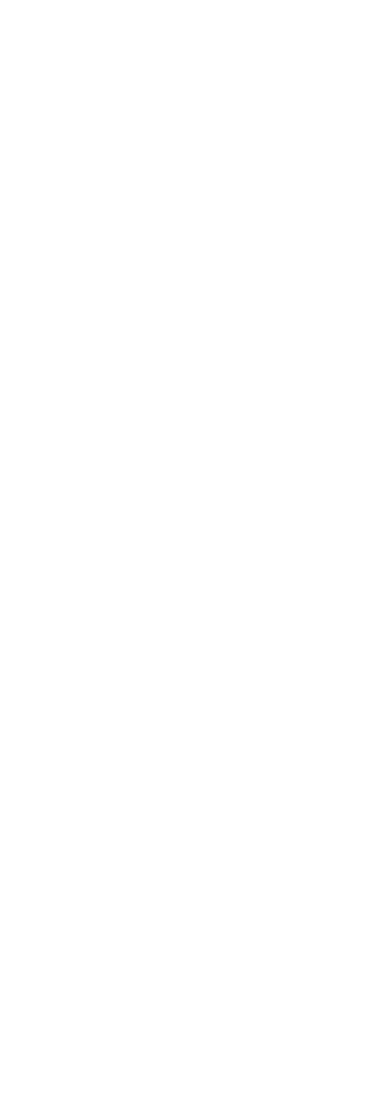
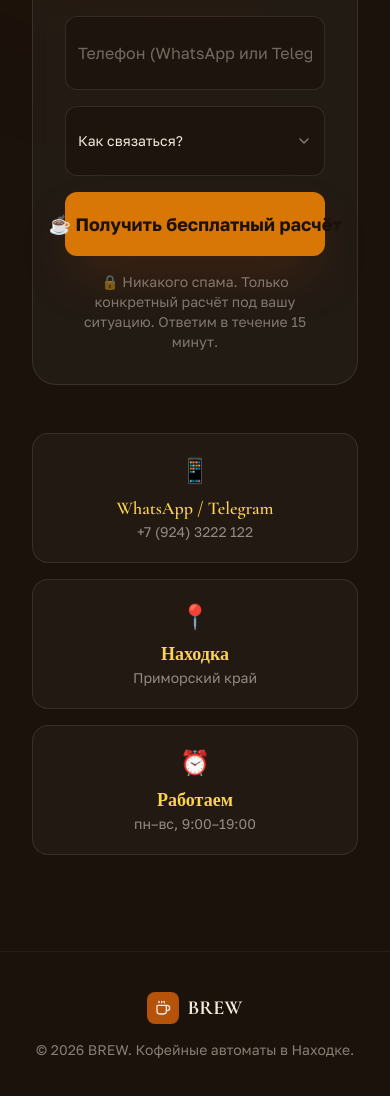
Before and after one commit to pr-poehali-dev/vending-site-creation, a React (Vite) app: page / in a window 390 px wide. Shown: the part 8450-9546 px from the top of the page. Before the commit the page ends 7837 px from the top, so only its background shows below. Built offline with nearby package versions, Linux system fonts and the light colour scheme.

Commit message:
feat: add FAQ accordion & CTA form

```diff
--- a/src/pages/Index.tsx
+++ b/src/pages/Index.tsx
@@ -6,6 +6,14 @@ import {
   AccordionItem,
   AccordionTrigger,
 } from '@/components/ui/accordion';
+import { Input } from '@/components/ui/input';
+import {
+  Select,
+  SelectContent,
+  SelectItem,
+  SelectTrigger,
+  SelectValue,
+} from '@/components/ui/select';
 
 const COFFEE_IMG =
   'https://cdn.poehali.dev/projects/0a06cd5a-f821-4e9a-b05a-5446779b85b3/files/b2af9712-1ded-4dc6-ac6c-8b9ceb3d7d6c.jpg';
@@ -332,6 +340,81 @@ const Index = () => {
           </Accordion>
         </div>
       </section>
+
+      {/* БЛОК 6 — ФИНАЛЬНЫЙ CTA + ФОРМА */}
+      <section className="relative overflow-hidden border-t border-white/5 py-24">
+        <div className="absolute left-1/2 top-0 h-[30rem] w-[30rem] -translate-x-1/2 rounded-full bg-amber-800/25 blur-[150px] animate-glow" />
+        <div className="container relative max-w-3xl text-center">
+          <h2 className="font-display text-4xl font-bold leading-tight tracking-tight sm:text-5xl lg:text-6xl">
+            Узнай за 15 минут, сколько принесёт кофейный автомат именно{' '}
+            <span className="italic text-amber-500">в твоей точке</span>
+          </h2>
+          <p className="mx-auto mt-6 max-w-xl text-lg text-[#f3e9dd]/60">
+            Оставь заявку — мы позвоним, зададим пару вопросов о вашем месте и дадим
+            конкретные цифры. Без воды, без давления.
+          </p>
+
+          <form className="mx-auto mt-12 max-w-lg space-y-4 rounded-3xl border border-white/10 bg-white/[0.04] p-8 backdrop-blur">
+            <Input
+              placeholder="Ваше имя"
+              className="h-13 rounded-xl border-white/10 bg-[#1a120b]/60 py-6 text-[#f3e9dd] placeholder:text-[#f3e9dd]/40"
+            />
+            <Input
+              placeholder="Телефон (WhatsApp или Telegram)"
+              className="h-13 rounded-xl border-white/10 bg-[#1a120b]/60 py-6 text-[#f3e9dd] placeholder:text-[#f3e9dd]/40"
+            />
+            <Select>
+              <SelectTrigger className="h-auto rounded-xl border-white/10 bg-[#1a120b]/60 py-6 text-[#f3e9dd]">
+                <SelectValue placeholder="Как связаться?" />
+              </SelectTrigger>
+              <SelectContent>
+                <SelectItem value="call">Позвонить</SelectItem>
+                <SelectItem value="whatsapp">WhatsApp</SelectItem>
+                <SelectItem value="telegram">Telegram</SelectItem>
+              </SelectContent>
+            </Select>
+            <Button
+              type="submit"
+              className="h-16 w-full rounded-xl bg-amber-600 text-lg font-bold text-[#1a120b] shadow-2xl shadow-amber-900/40 transition-transform hover:scale-[1.02] hover:bg-amber-500"
+            >
+              ☕ Получить бесплатный расчёт
+            </Button>
+            <p className="flex items-center justify-center gap-2 text-sm text-[#f3e9dd]/45">
+              🔒 Никакого спама. Только конкретный расчёт под вашу ситуацию. Ответим в течение 15 минут.
+            </p>
+          </form>
+
+          <div className="mx-auto mt-12 grid max-w-2xl gap-4 sm:grid-cols-3">
+            {[
+              { icon: '📱', label: 'WhatsApp / Telegram', value: '+7 (924) 3222 122' },
+              { icon: '📍', label: 'Находка', value: 'Приморский край' },
+              { icon: '⏰', label: 'Работаем', value: 'пн–вс, 9:00–19:00' },
+            ].map((c) => (
+              <div
+                key={c.label}
+                className="rounded-2xl border border-white/10 bg-white/[0.03] p-5"
+              >
+                <div className="text-2xl">{c.icon}</div>
+                <div className="mt-2 font-display text-lg font-semibold text-amber-300">{c.label}</div>
+                <div className="text-sm text-[#f3e9dd]/55">{c.value}</div>
+              </div>
+            ))}
+          </div>
+        </div>
+      </section>
+
+      {/* FOOTER */}
+      <footer className="border-t border-white/5 py-10">
+        <div className="container flex flex-col items-center justify-between gap-4 text-sm text-[#f3e9dd]/50 sm:flex-row">
+          <div className="flex items-center gap-2">
+            <div className="flex h-8 w-8 items-center justify-center rounded-lg bg-amber-700 text-[#f3e9dd]">
+              <Icon name="Coffee" size={16} />
+            </div>
+            <span className="font-display text-xl font-bold text-[#f3e9dd]">BREW</span>
+          </div>
+          <span>© 2026 BREW. Кофейные автоматы в Находке.</span>
+        </div>
+      </footer>
     </div>
   );
 };
```
